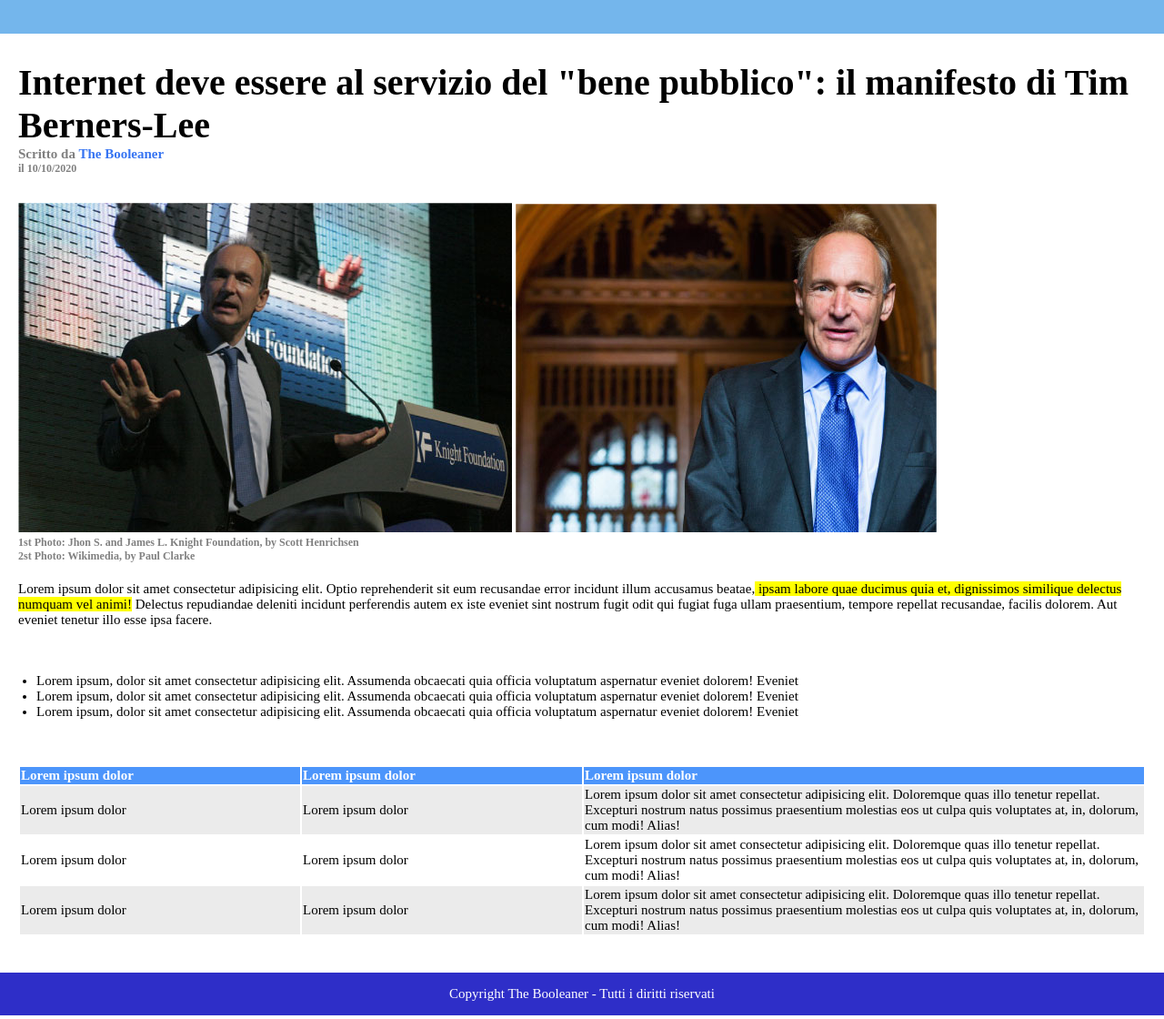
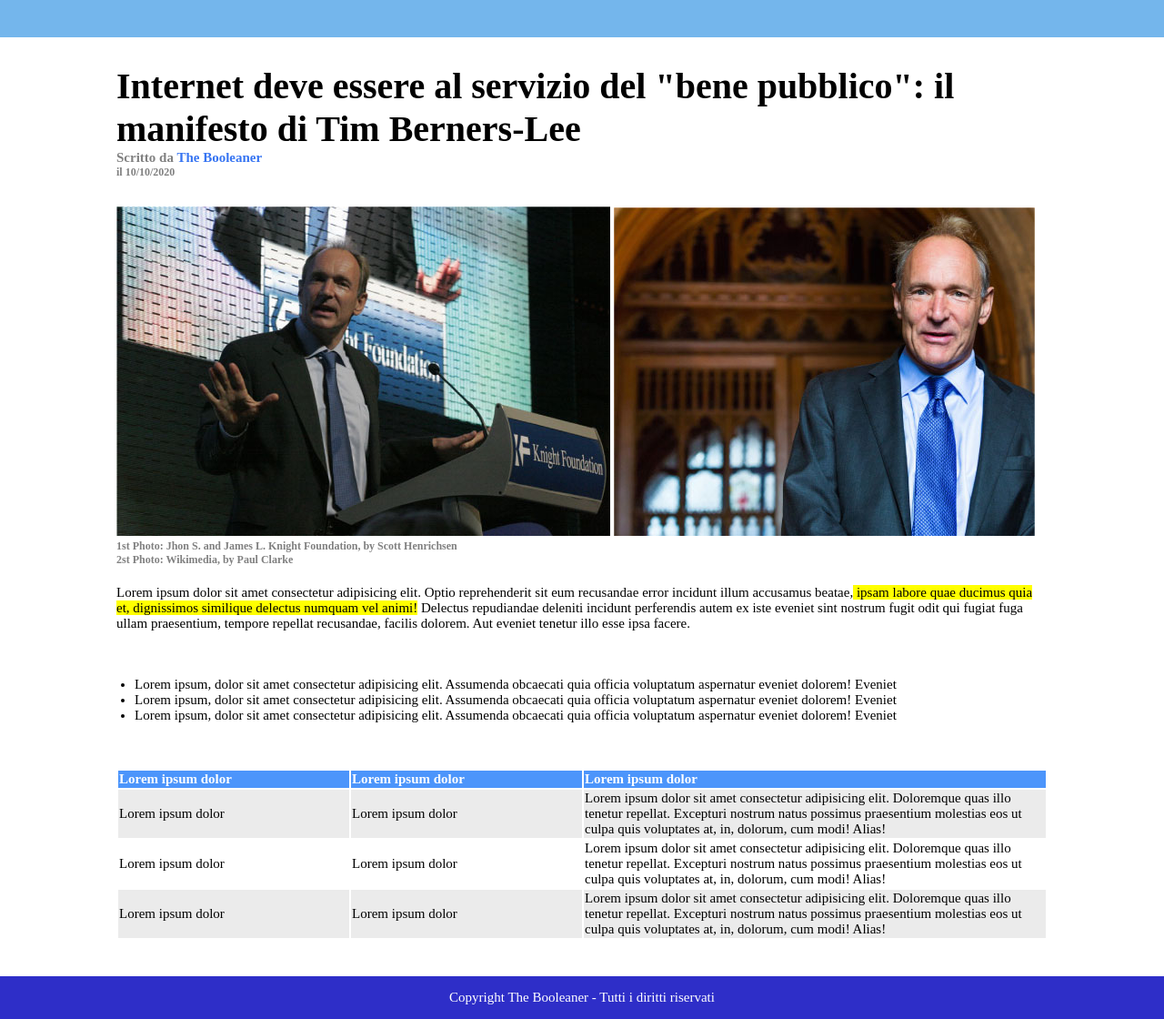
Before and after one commit to FrancescoDAmbrosio1/html-css-booleaner, a plain HTML site: page index.html in a window 1280 px wide. Shown: the part 113-1233 px from the top of the page at 91% size. Drawn offline with Linux system fonts and the light colour scheme.

Commit message:
Modify: <main> disponition in the center of the page

```diff
--- a/css/style.css
+++ b/css/style.css
@@ -1,13 +1,13 @@
-*{
-    margin: 0;
+*{  margin: 0;
     font-family: 'Times New Roman', Times, serif;
     font-size: 15px;
 }
 
+/* HEADER */
 .header-intestazione{
-    height: 150px;
+    /* height: 150px;
     width: 100%;
-
+    */
     background-color: rgb(116, 182, 236);
 }
 
@@ -17,9 +17,12 @@
     margin: 40px;
 
 }
+/* /HEADER */
 
+/* MAIN */
 .corpo-articolo{
-    margin: 20px;
+    max-width: 80%;
+    margin: 0 auto;
 }
 
 .titolo{
@@ -58,6 +61,7 @@
 }
 .corpo-articolo-tabella{
     width: 100%;
+    margin-left: 0;
     text-align: left;
 }
 
@@ -86,6 +90,9 @@
 .tabella-riga-pari{
     background-color: white;
 }
+/* /MAIN */
+
+/* FOOTER */
 .copyright{
     margin-top: 40px;
     background-color: rgb(46, 46, 200);
```
